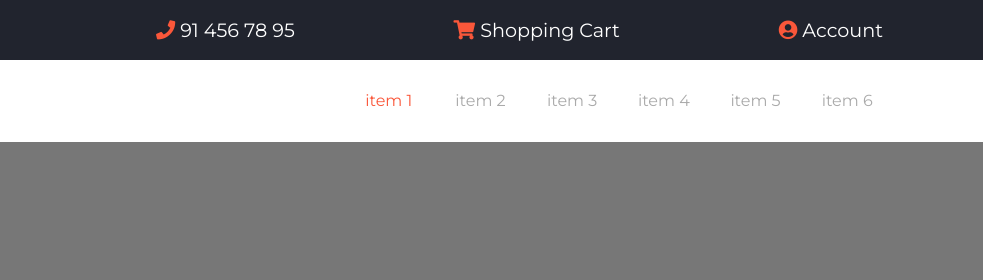
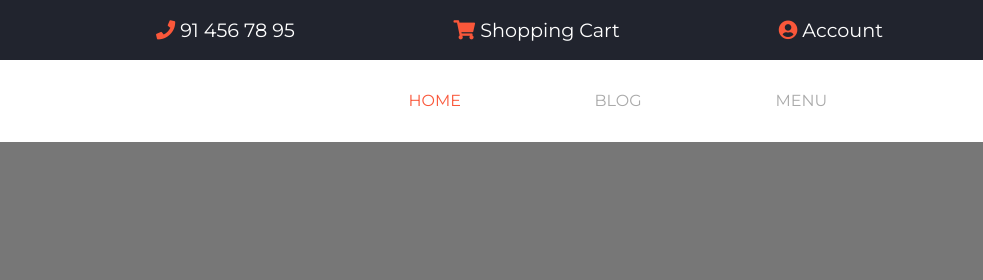
Before and after one commit to toniRaspas/hamburgueseria, a plain HTML site: page index.html in a window 1280 px wide. Shown: the top 280 px of the page, 297-1280 px from the left. Drawn offline with Linux system fonts and the light colour scheme.

Commit message:
definitiva total

```diff
--- a/index.html
+++ b/index.html
@@ -63,12 +63,10 @@
                     </div>
                     <ul>
                         <!-- li*6>a{item $} -->
-                        <li><a class="activo" href="#">item 1</a></li>
-                        <li><a href="#">item 2</a></li>
-                        <li><a href="#">item 3</a></li>
-                        <li><a href="#">item 4</a></li>
-                        <li><a href="#">item 5</a></li>
-                        <li><a href="#">item 6</a></li>
+                        <li><a class="activo" href="#">HOME</a></li>
+                        <li><a href="blog.html">BLOG</a></li>
+                        <li><a href="contacto.html">MENU</a></li>
+
                     </ul>
 
                 </div>
```
Also changed, not shown: blog.html (+3 -3 lines).
